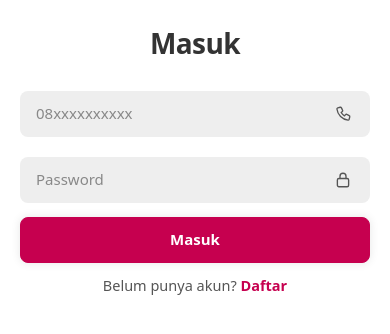
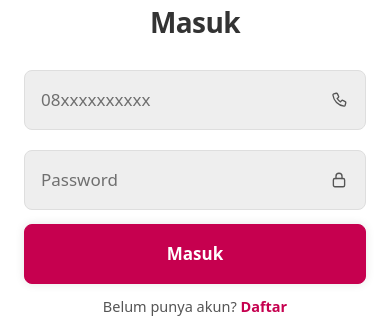
Before and after one commit to andrijumawa/arisanku, a React (Vite) app: page /#/masuk in a window 390 px wide. Shown: the part 382-716 px from the top of the page. Built offline with nearby package versions, Linux system fonts and the light colour scheme; no server answers.

Commit message:
Update styles.css

```diff
--- a/src/styles.css
+++ b/src/styles.css
@@ -662,13 +662,14 @@ input[type='checkbox'] {
   left: 50%;
   width: 300%;
   height: 100%;
-  border-radius: 150px;
+  border-radius: 275px 0 0 275px;
   background: #c6004f;
   content: '';
-  transition: left 1.2s ease-in-out;
+  transition: left 1.2s ease-in-out, border-radius 1.2s ease-in-out;
 }
 .auth-shell.is-login::before {
   left: -250%;
+  border-radius: 0 275px 275px 0;
 }
 .auth-form {
   position: absolute;
@@ -715,6 +716,8 @@ input[type='checkbox'] {
 }
 .auth-form .field {
   position: relative;
+  width: min(100%, 400px);
+  align-self: center;
   margin: 12px 0;
 }
 .auth-field > span:first-child {
@@ -726,20 +729,21 @@ input[type='checkbox'] {
   white-space: nowrap;
 }
 .auth-form input {
-  min-height: 48px;
-  padding: 13px 50px 13px 20px;
-  border: 0;
+  min-height: 56px;
+  padding: 15px 50px 15px 20px;
+  border: 1px solid #dedede;
   border-radius: 8px;
   background: #eee;
   color: #333;
-  font-size: 16px;
+  font-size: 17px;
   font-weight: 500;
 }
 .auth-form input::placeholder {
-  color: #888;
+  color: #6f6f6f;
   font-weight: 400;
 }
 .auth-form input:focus {
+  border-color: var(--brand);
   background: #fff;
 }
 .auth-field-icon {
@@ -757,10 +761,13 @@ input[type='checkbox'] {
   pointer-events: none;
 }
 .auth-submit {
-  min-height: 48px;
+  width: min(100%, 400px);
+  min-height: 56px;
+  align-self: center;
   margin-top: 8px;
   border-radius: 8px;
   background: var(--brand);
+  font-size: 17px;
   box-shadow: 0 0 10px rgba(0, 0, 0, 0.1);
   transition: transform 180ms ease, box-shadow 180ms ease, background 180ms ease;
 }
@@ -892,12 +899,13 @@ input[type='checkbox'] {
     left: 0;
     width: 100%;
     height: 300%;
-    border-radius: 20vw;
-    transition: top 1.2s ease-in-out;
+    border-radius: 85vw 0 0 0 / 12vh 0 0 0;
+    transition: top 1.2s ease-in-out, border-radius 1.2s ease-in-out;
   }
   .auth-shell.is-login::before {
     top: -270%;
     left: 0;
+    border-radius: 0 0 85vw 0 / 0 0 12vh 0;
   }
   .auth-form {
     top: 0;
@@ -906,7 +914,7 @@ input[type='checkbox'] {
     height: 70%;
     justify-content: center;
     overflow-y: auto;
-    padding: calc(20px + env(safe-area-inset-top)) 20px 20px;
+    padding: calc(20px + env(safe-area-inset-top)) 24px 20px;
     transition:
       top 600ms ease-in-out 1.2s,
       visibility 0s linear 1s;
@@ -942,12 +950,12 @@ input[type='checkbox'] {
     margin: 10px 0;
   }
   .auth-form input {
-    min-height: 46px;
-    padding: 12px 48px 12px 16px;
-    font-size: 15px;
+    min-height: 60px;
+    padding: 16px 48px 16px 16px;
+    font-size: 17px;
   }
   .auth-submit {
-    min-height: 46px;
+    min-height: 60px;
     margin-top: 4px;
   }
   .auth-form-footer {
@@ -987,7 +995,7 @@ input[type='checkbox'] {
     top: 0;
     bottom: auto;
     visibility: visible;
-    transition-delay: 1.2s, 0s, 0s;
+    transition-delay: 0s, 0s, 0s;
   }
   .auth-panel-content img {
     width: 92px;
@@ -1016,8 +1024,17 @@ input[type='checkbox'] {
 }
 @media (max-width: 380px) {
   .auth-form {
-    padding-right: 16px;
-    padding-left: 16px;
+    padding-right: 20px;
+    padding-left: 20px;
+  }
+  .auth-form-heading {
+    margin-bottom: 6px;
+  }
+  .auth-form .field {
+    margin: 7px 0;
+  }
+  .auth-form-footer {
+    margin-top: 8px;
   }
 }
 @media (prefers-reduced-motion: reduce) {
```
